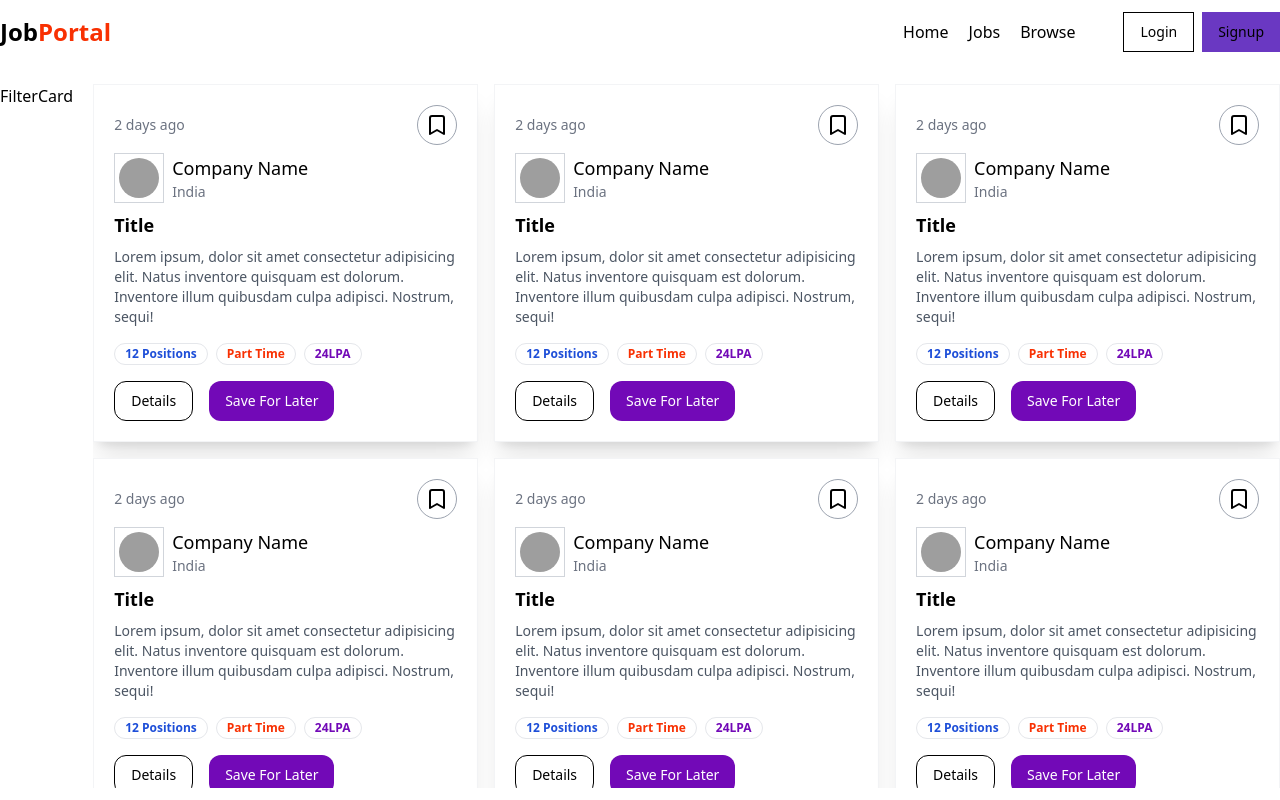
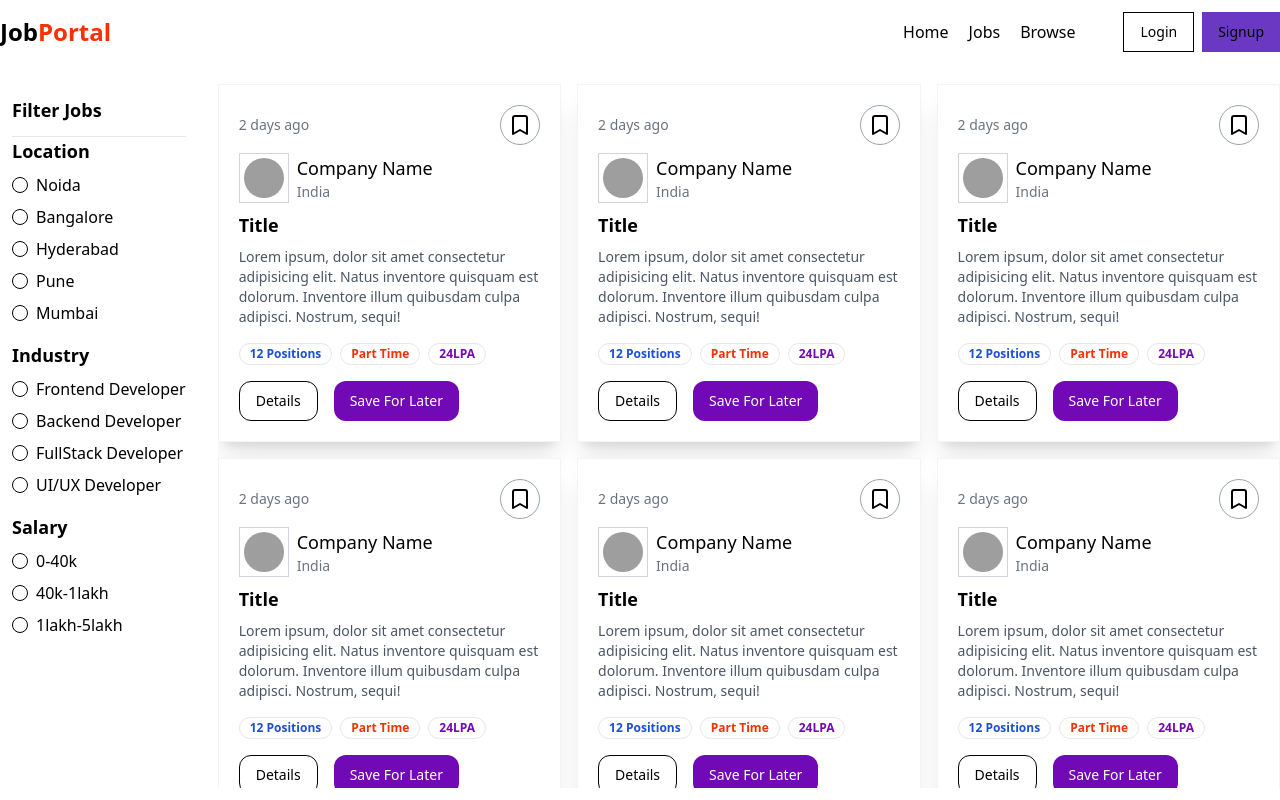
Before and after one commit to sanjeeb42/Job-Portal, a React (Vite) app in the folder frontend/: page /jobs in a window 1280 px wide. Built offline with nearby package versions, Linux system fonts and the light colour scheme; grey boxes are pictures that could not be loaded.

Commit message:
Added FilterCard Component to Filter Jobs

```diff
--- a/frontend/src/components/FilterCard.jsx
+++ b/frontend/src/components/FilterCard.jsx
@@ -1,9 +1,52 @@
-import React from 'react'
+import React from "react";
+import { RadioGroup, RadioGroupItem } from "./ui/radio-group";
+import { Label } from "@radix-ui/react-label";
 
+const filterData = [
+  {
+    filterType: "Location",
+    array: ["Noida", "Bangalore", "Hyderabad", "Pune", "Mumbai"],
+  },
+  {
+    filterType: "Industry",
+    array: [
+      "Frontend Developer",
+      "Backend Developer",
+      "FullStack Developer",
+      "UI/UX Developer",
+    ],
+  },
+  {
+    filterType: "Salary",
+    array: ["0-40k", "40k-1lakh", "1lakh-5lakh"],
+  },
+];
 const FilterCard = () => {
   return (
-    <div>FilterCard</div>
-  )
-}
+    <div className="w-full bg-white p-3 rounded-md">
+      <h1 className="font-bold text-lg">Filter Jobs</h1>
+      <hr className="mt-3"/>
+      <RadioGroup>
+        {
+            filterData.map((data,index)=>(
+                <div>
+                    <h1 className="font-bold text-lg">{data.filterType}</h1>
+                    {
+                        data.array.map((item,index)=>{
+                            return(
+                                <div className="flex items-center space-x-2 my-2">
+                                    <RadioGroupItem value={item}/>
+                                    <Label>{item}</Label>
+                                </div>
+                            )
+                        })
+                    }
+                </div>
+            ))
+        }
+      </RadioGroup>
+    </div>
+  );
+};
 
-export default FilterCard
+export default FilterCard;
```
